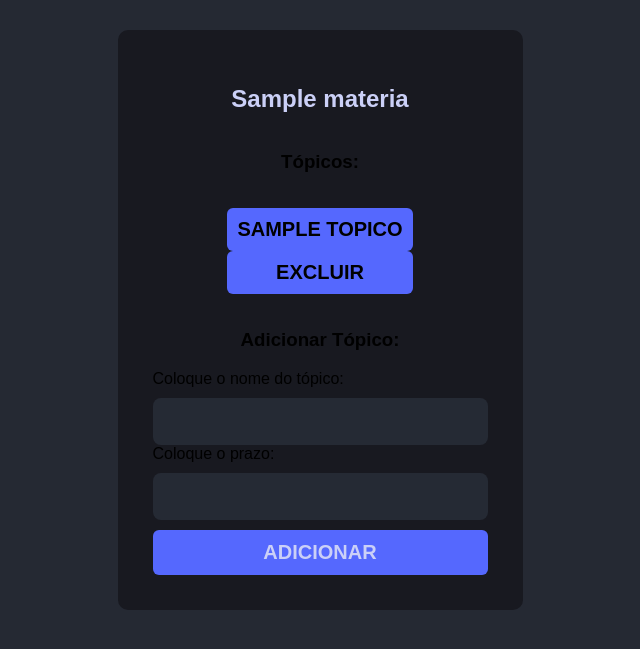
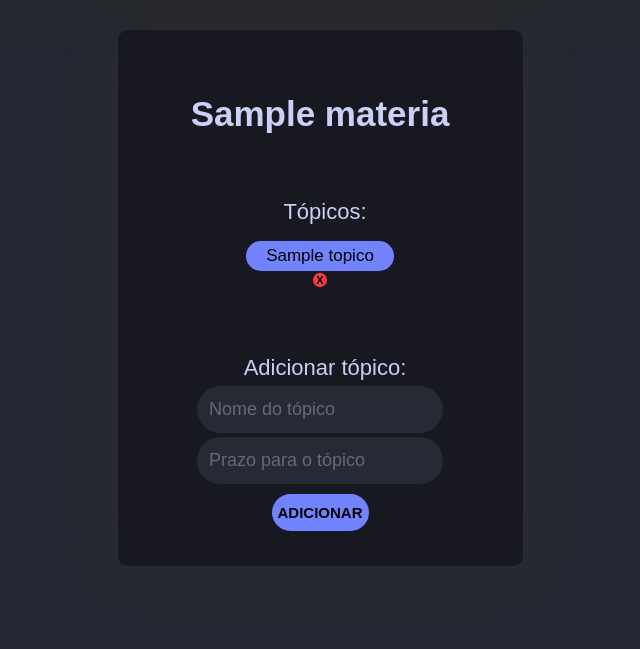
Before and after one commit to lucastrogo/GerenciadorTarefas, a Python web app: template website/templates/materia.html in a window 1280 px wide. Shown: the part 123-772 px from the top of the page, without its empty margins (320-960 px from the left). Run offline with Jinja, Linux system fonts and the light colour scheme; the template is opened without the code that fills it: most values are stand-ins (such as "Sample title", 1, 10 or a date in 2020).

Commit message:
visual todas as paginas (ainda falta flash msgs)

```diff
--- a/website/static/login.css
+++ b/website/static/login.css
@@ -44,7 +44,7 @@ header{
     border: none;
     height: 45px;
     outline: none;
-    border-radius: 8px;
+    border-radius: 130px;
     padding-left: 12px;
     font-size: 18px
 }
@@ -67,7 +67,7 @@ form [type=submit]{
     cursor: pointer;
     border: none;
     padding: 10px;
-    border-radius: 6px
+    border-radius: 130px
 }
 form [type=submit]:hover {
 background-color: #3f4dbb;
--- a/website/templates/materia.html
+++ b/website/templates/materia.html
@@ -15,6 +15,7 @@ header{
     padding: 10px;
     font-family: Arial, Helvetica, sans-serif;
     color: #CBD0F7;
+    box-shadow: 0 0 3em #2c2c2c;
     }
 
     .arealogin {
@@ -34,46 +35,29 @@ header{
     align-self: flex-start;
     margin-top: 30px;
     margin-bottom: 30px;
+    box-shadow: 0 0 3em #2c2c2c;
 }
 
 .login form{
     display: flex;
     flex-direction: column;
     width: 100%;
+    align-items: center;
 }
 
-.login input{
-    margin-top: 10px;
-    background-color: #252A34;
-    color: #CBD0F7;
-    border: none;
-    height: 45px;
-    outline: none;
-    border-radius: 8px;
-    padding-left: 12px;
-    font-size: 18px
-}
+
 
 h2{
-    color: #CBD0F7
+    color: #CBD0F7;
+    font-size: 35px;
 }
 
 input::placeholder{
-    color: #CBD0F7;
+    color: #66697c;
     font-size: 18px;
 }
 
-form [type=submit]{
-    display: block;
-    background-color: #5568FE;
-    font-size: 20px;
-    text-transform: uppercase;
-    font-weight: bold;
-    cursor: pointer;
-    border: none;
-    padding: 10px;
-    border-radius: 6px
-}
+
 form [type=submit]:hover {
 background-color: #3f4dbb;
 }
@@ -82,7 +66,8 @@ p{
 }
 
 a{
-    color: #5568FE;
+    color: #CBD0F7;
+    font-size: 22px;
     margin-left: 10px;
 }
 ul {
@@ -92,7 +77,7 @@ ul {
     padding: 0;
     word-wrap: break-word;
         }
-        .button {
+        .voltar {
     display: inline-block;
     padding: 3px 5px; /* Ajuste o tamanho do botão conforme necessário */
     background-color: #5568FE; /* Cor de fundo do botão */
@@ -104,38 +89,101 @@ ul {
     font-size: 15px;
     text-align: center;
 }
+.btnadicionar {
+    display: block;
+    background-color: #7283ff;
+    font-size: 15px;
+    text-transform: uppercase;
+    font-weight: bold;
+    cursor: pointer;
+    border: none;
+    border-radius: 130px;
+    margin-top: 10px;
+    height: 37px;
+    outline: none;
+}
+.inputtopico {
+    margin-top: 5px;
+    background-color: #252A34;
+    color: #CBD0F7;
+    border: none;
+    height: 45px;
+    outline: none;
+    border-radius: 130px;
+    padding-left: 12px;
+    font-size: 18px
+}
+.inputprazo{
+    margin-top: 4px;
+    background-color: #252A34;
+    color: #CBD0F7;
+    border: none;
+    height: 45px;
+    outline: none;
+    border-radius: 130px;
+    padding-left: 12px;
+    font-size: 18px
+}
+.btnexcluir{
+    margin-top: 2px;
+    margin-bottom: 16px;
+    display: block;
+    background-color: #fa3c3c;
+    font-size: 11px;
+    cursor: pointer;
+    font-weight: bold;
+    border: none;
+    padding-left: 3px;
+    padding-right: 3px;
+    padding-bottom: 1px;
+    padding-top: 1px;
+    border-radius: 100px;
+}
+.btntopico{
+    display: flex;
+    justify-content: space-between;
+    background-color: #7283ff;
+    font-size: 17px;
+    cursor: pointer;
+    border: none;
+    padding: 5px;
+    padding-left: 20px;
+    padding-right: 20px;
+    border-radius: 130px
+}
     </style>
 </head>
 <body>
     <header>
         <h1>Gerenciador de Tarefas</h1>
-    <a href="/logado" class="button">Voltar</a>
+    <a href="/logado" class="voltar">Voltar</a>
     </header>
     <section class="arealogin">
     <div class="login">
     <h2>{{ materia.nome }}</h2>
-    <h3>Tópicos:</h3>
+    <br>
+    <br>
+    <a>Tópicos:</a>
     <ul>
         {% for topico in materia.topicos %}
             <li class="topic-button">
                 <form method="GET" action="{{ url_for('views.topico', id_topico=topico.id) }}">
                     <input type="hidden" name="topico_id" value="{{ topico.id }}">
-                    <button type="submit" class="btn btn-info">{{ topico.nome }}</button>
+                    <button type="submit" class="btntopico">{{ topico.nome }}</button>
                 </form>
                 <form method="POST" action="{{ url_for('views.excluir_topico', id_topico=topico.id) }}">
-                    <button type="submit" class="btn btn-danger">Excluir</button>
+                    <button type="submit" class="btnexcluir">X</button>
                 </form>
             </li>
         {% endfor %}
     </ul>
-
-    <h3>Adicionar Tópico:</h3>
+    <br>
+    <br>
     <form method="POST" action="{{ url_for('views.adicionar_topico', id_materia=materia.id) }}">
-        <label for="nome">Coloque o nome do tópico:</label>
-        <input type="text" name="nome">
-        <label for="nome">Coloque o prazo:</label>
-        <input type="text" id="prazo" name="prazo" pattern="\d{4}-\d{2}-\d{2}" title="Digite a data no formato YYYY-MM-DD">
-        <input type="submit" value="Adicionar">
+        <a>Adicionar tópico:</a>
+        <input type="text" name="nome" class="inputtopico" placeholder="Nome do tópico">
+        <input type="text" id="prazo" name="prazo" pattern="\d{4}-\d{2}-\d{2}" title="Digite a data no formato YYYY-MM-DD" class="inputprazo" placeholder="Prazo para o tópico">
+        <input type="submit" value="Adicionar" class="btnadicionar">
     </form>
     </div>
     </section>
```
Also changed, not shown: website/templates/logado.html (+64 -26 lines), website/templates/topico.html (+72 -41 lines).
